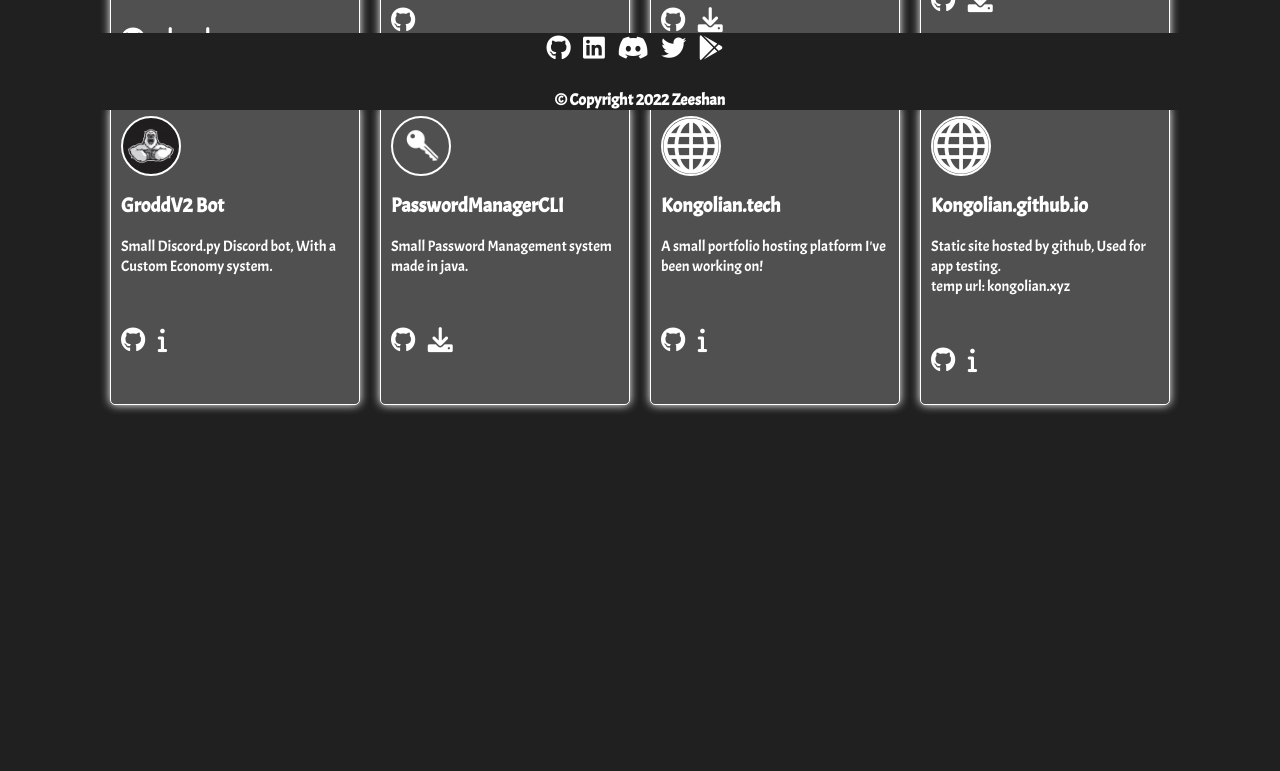
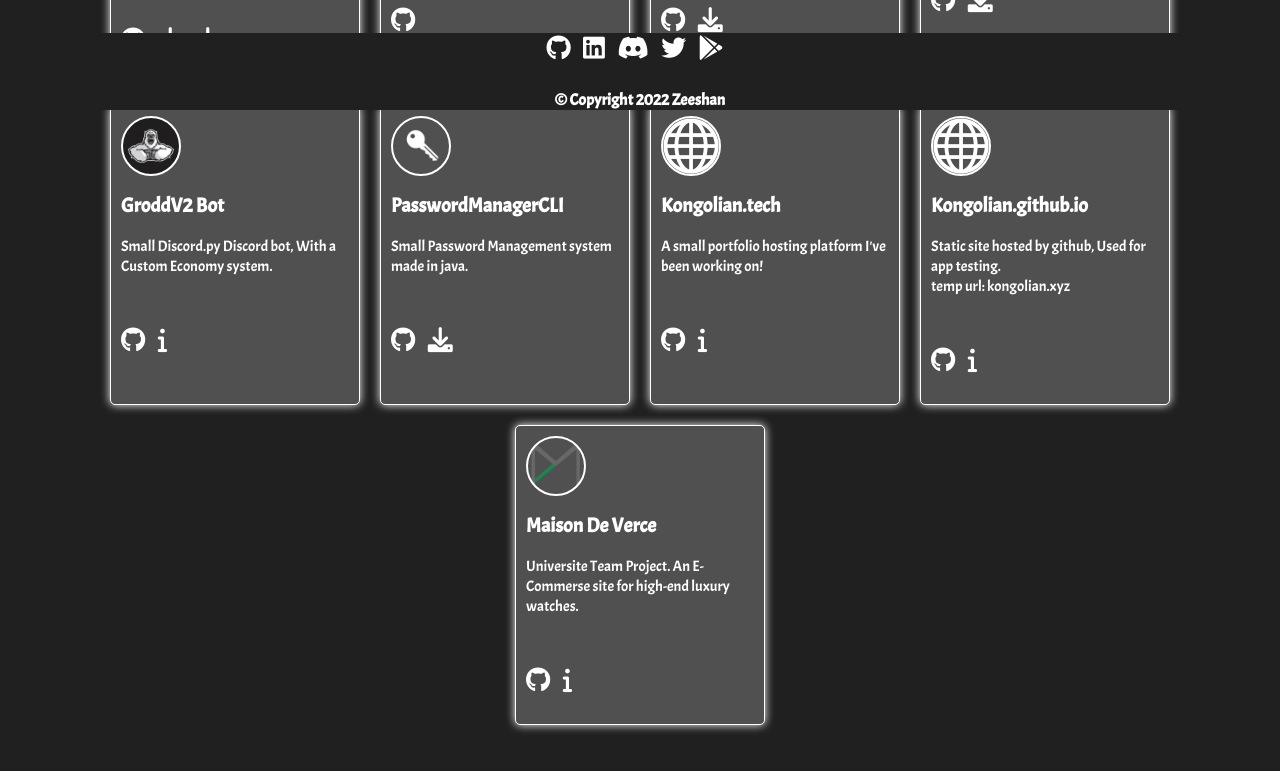
Before and after one commit to Drkongy/drkongy.github.io, a plain HTML site: page Projects.html in a window 1280 px wide. Shown: the part 690-1461 px from the top of the page. Before the commit the page ends 1305 px from the top, so only its background shows below. Drawn offline with Linux system fonts and the light colour scheme.

Commit message:
Maison De Verse

```diff
--- a/Projects.html
+++ b/Projects.html
@@ -253,6 +253,23 @@
         </div>
 
 
+        <!-- !-------------------------------------------------------------------------------- -->
+
+        <div class="Project ">
+            <div class="ImageArea " style="background-image: url( 'images/Icon12.png'); "></div>
+            <div class="ImageText ">
+                <span class="header_text "><strong>Maison De Verce</strong></span>
+                <p>Universite Team Project. An E-Commerse site for high-end luxury watches. </p>
+
+
+
+            </div>
+            <br>
+            <a href="https://github.com/CS2TP-26" target="_blank "><i class="fab fa-github icon "></i></a>
+            <a href="http://20.254.55.178/site/index.php" target="_blank "><i class="fa-solid fa-info icon "></i></i></a>
+        </div>
+
+
 
 
 
```
Also changed, not shown: images/Icon12.png (added), 1 other file.
